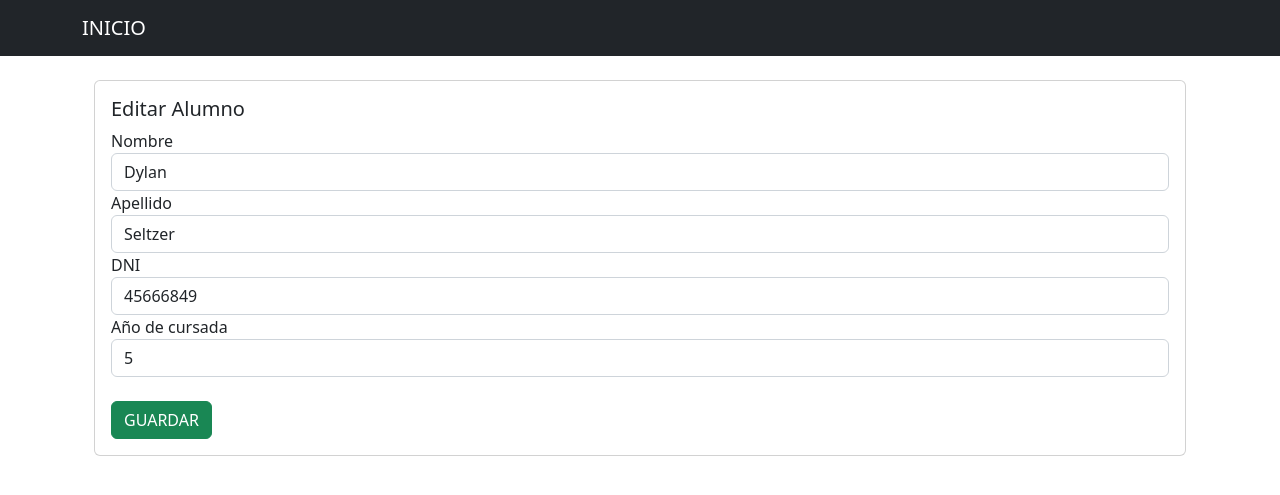
After one commit to DylanselET32/sistema_escuela, a PHP site: page /includes/CRUD/editAlumno.php?id=1 in a window 1280 px wide. The commit adds this page. Shown: the top 495 px of the page. Run offline with PHP 8.4, Linux system fonts and the light colour scheme; data comes from the database, SQL or seed files in the repository; some libraries are stand-ins or nearby versions.

Commit message:
Ya anda CRUD completo de ALUMNOS
con la tabla, el editar, eliminar y agregar nuevo Alumno

```diff
--- a/sistemaEscuela/db.php
+++ b/sistemaEscuela/db.php
@@ -8,35 +8,29 @@ if(!$conn){
     echo "Error de conexion con la base de datos";
 }
 
+//inciamos una sesion
+
+session_start();
+
+
+
 function addAlumno($nombre,$apellido,$dni,$año){
     global $conn;
-    $query = "INSERT INTO alumno(nombre, apellido, dni, año) VALUES ('bbbb','aaaa',1234,1);";
+    $query = "insert into Alumno(nombre,apellido,dni,año) values('$nombre','$apellido',$dni,$año);";
     $result = mysqli_query($conn,$query);
     if(!$result){
-        return ("Error SQL" + $result);
+        return "Error SQL" ;
     }
 
     return $result;
 }
 
-function prueba(){
-    global $conn;
-    $query = "INSERT INTO alumno(nombre, apellido, dni, año) VALUES ('bbbbaaaaa','aaaabbbbb',1234,1);";
-    $result = mysqli_query($conn,$query);
-    if(!$result){
-        return ("Error SQL" + $result);
-    }
-
-    return $result;
-}
 
 function deleteAlumnoById($id){
     global $conn;
     $query = "DELETE FROM `alumno` WHERE id = $id";
     $result = mysqli_query($conn,$query);
-    if(!$result){
-        return "Error SQL" ;
-    }
+
     return $result;
 }
 
@@ -50,7 +44,16 @@ function updateAlumno($id,$nombre,$apellido,$dni,$año){
 
     return $result;
 }
+function getAlumnoById($id){
+    global $conn;
+    $query = "select * from Alumno where id = $id";
+    $result = mysqli_query($conn,$query);
+    if(!$result){
+        return "Error SQL" ;
+    }
 
+    return $result;
+}
 function getAlumnoByDni($dni){
     global $conn;
     $query = "select * from Alumno where dni = $dni";
--- /dev/null
+++ b/sistemaEscuela/includes/CRUD/editAlumno.php
@@ -0,0 +1,38 @@
+<?php include("../../db.php")?>
+<?php include("../header.php")?>
+<?php
+if(!isset($_GET["id"])){
+    header("Location:../../index.php");
+}
+
+?>
+<div class="container p-4 ">
+
+    <div class="card card-body">
+        <h5>Editar Alumno</h5>
+        <?php $alumno = mysqli_fetch_array(getAlumnoById($_GET["id"]))?>
+
+        <form action="update_alumno.php" method="POST">
+            <input type="hidden" name="id" value="<?php echo $alumno["id"]?>">
+            <div class="form-group">
+                <label>Nombre </label>
+                <input value="<?php echo $alumno["nombre"]?>" type="text" name="nombre" class="form-control" id="exampleInputEmail1" aria-describedby="emailHelp" placeholder="Martina"  required>
+            </div>
+            <div class="form-group">
+                <label>Apellido </label>
+                <input value="<?php echo $alumno["apellido"]?>" type="text" name="apellido" class="form-control" id="exampleInputPassword1" placeholder="Feldman" required>
+            </div>
+            <div class="form-group">
+                <label>DNI </label>
+                <input value="<?php echo $alumno["dni"]?>" type="number" name="dni"  min="0" class="form-control" id="exampleInputPassword1" placeholder="45266891" required>
+            </div>
+            <div class="form-group">
+                <label>Año de cursada</label>
+                <input value="<?php echo $alumno["año"]?>" type="number" name="año" min="1" max="7"class="form-control" id="exampleInputPassword1" placeholder="5" required>
+            </div>
+            <br>
+            <input type="submit" name="save_alumno" class="btn btn-success btn-block" value="GUARDAR">
+        </form>
+    </div>
+</div>
+<?php include("../footer.php")?>
--- a/sistemaEscuela/includes/footer.php
+++ b/sistemaEscuela/includes/footer.php
@@ -1,2 +1,7 @@
+
+
+<!-- JavaScript Bundle with Popper -->
+<script src="https://cdn.jsdelivr.net/npm/bootstrap@5.2.2/dist/js/bootstrap.bundle.min.js" integrity="sha384-OERcA2EqjJCMA+/3y+gxIOqMEjwtxJY7qPCqsdltbNJuaOe923+mo//f6V8Qbsw3" crossorigin="anonymous"></script>
+<script src="app.js"></script>
 </body>
 </html>
--- a/sistemaEscuela/includes/header.php
+++ b/sistemaEscuela/includes/header.php
@@ -5,10 +5,9 @@
     <meta http-equiv="X-UA-Compatible" content="IE=edge">
     <meta name="viewport" content="width=device-width, initial-scale=1.0">
     <title>SCE</title>
-    <link href="https://cdn.jsdelivr.net/npm/bootstrap@5.2.2/dist/css/bootstrap.min.css" rel="stylesheet" integrity="sha384-Zenh87qX5JnK2Jl0vWa8Ck2rdkQ2Bzep5IDxbcnCeuOxjzrPF/et3URy9Bv1WTRi" crossorigin="anonymous">
     <link rel="stylesheet" href="styles.css">
     <script src="https://kit.fontawesome.com/816e222e86.js" crossorigin="anonymous"></script>
-</head>
+    <link href="https://cdn.jsdelivr.net/npm/bootstrap@5.2.2/dist/css/bootstrap.min.css" rel="stylesheet" integrity="sha384-Zenh87qX5JnK2Jl0vWa8Ck2rdkQ2Bzep5IDxbcnCeuOxjzrPF/et3URy9Bv1WTRi" crossorigin="anonymous"></head>
 <body>
     <nav class="navbar navbar-dark bg-dark">
         <div class="container">
--- a/sistemaEscuela/includes/tablaAlumnos.php
+++ b/sistemaEscuela/includes/tablaAlumnos.php
@@ -24,8 +24,8 @@
                 <td><?php echo $row[4]?></td>
 
                 <td>
-                <button type="button" class="btn btn-warning"><i class="fa-solid fa-pen-to-square"></i></button>
-                <button type="button" class="btn btn-danger"><i class="fa-solid fa-trash"></i></button>
+                <a type="button" href="includes/CRUD/editAlumno.php?id=<?php echo $row['id']?>" class="btn btn-warning" name="edit" ><i class="fa-solid fa-pen-to-square"></i></a>
+                <a type="button" href="includes/CRUD/deleteAlumno.php?id=<?php echo $row['id']?>" class="btn btn-danger" name="delete"><i class="fa-solid fa-trash"></i></a>
                 </td>
             </tr>
           <?php
--- a/sistemaEscuela/index.php
+++ b/sistemaEscuela/index.php
@@ -14,7 +14,8 @@
     </div>
     -->
     <?php include("includes/tablaAlumnos.php")?>
-
+    <?php include("includes/formAlumno.php")?>
 </div>
 
+
 <?php include("includes/footer.php")?>
```
Also changed, not shown: sistemaEscuela/includes/CRUD/deleteAlumno.php (added, +20 -0 lines), sistemaEscuela/includes/CRUD/save_alumno.php (added, +23 -0 lines), sistemaEscuela/includes/CRUD/update_alumno.php (added, +24 -0 lines), sistemaEscuela/includes/formAlumno.php (+21 -5 lines), sistemaEscuela/app.js (added).
